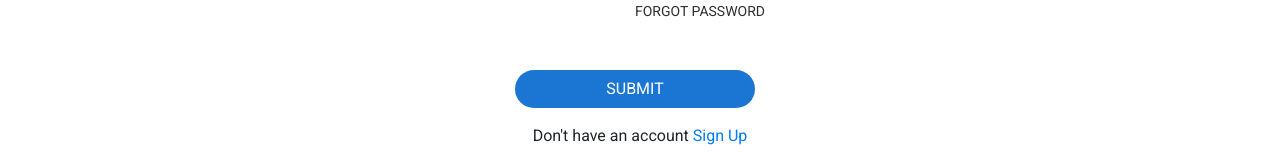
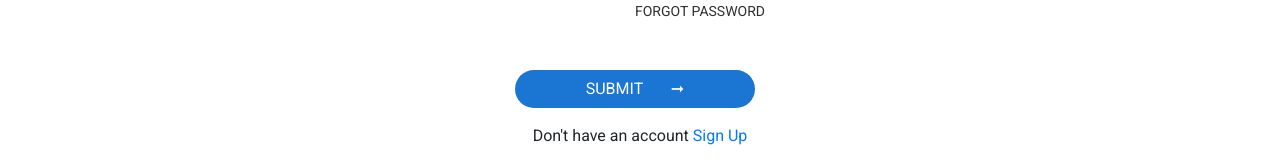
Before and after one commit to parteekc/primalTrack-app, an Angular app: page /signin in a window 1280 px wide. Shown: the part 506-666 px from the top of the page. Built offline with nearby package versions, Linux system fonts and the light colour scheme.

Commit message:
submit arrow added

```diff
--- a/src/app/sign-in/sign-in.component.html
+++ b/src/app/sign-in/sign-in.component.html
@@ -21,7 +21,7 @@
                     FORGOT PASSWORD
                 </a>
             </div>
-            <button class="mt-5 submit-btn btn">SUBMIT </button>
+            <button class="mt-5 submit-btn btn">SUBMIT <span class="ml-4">➞</span> </button>
         </form>
         <div class="col-12 text-center">
             <p class="mx-auto my-2">Don't have an account <a href="">Sign Up</a></p>
```
